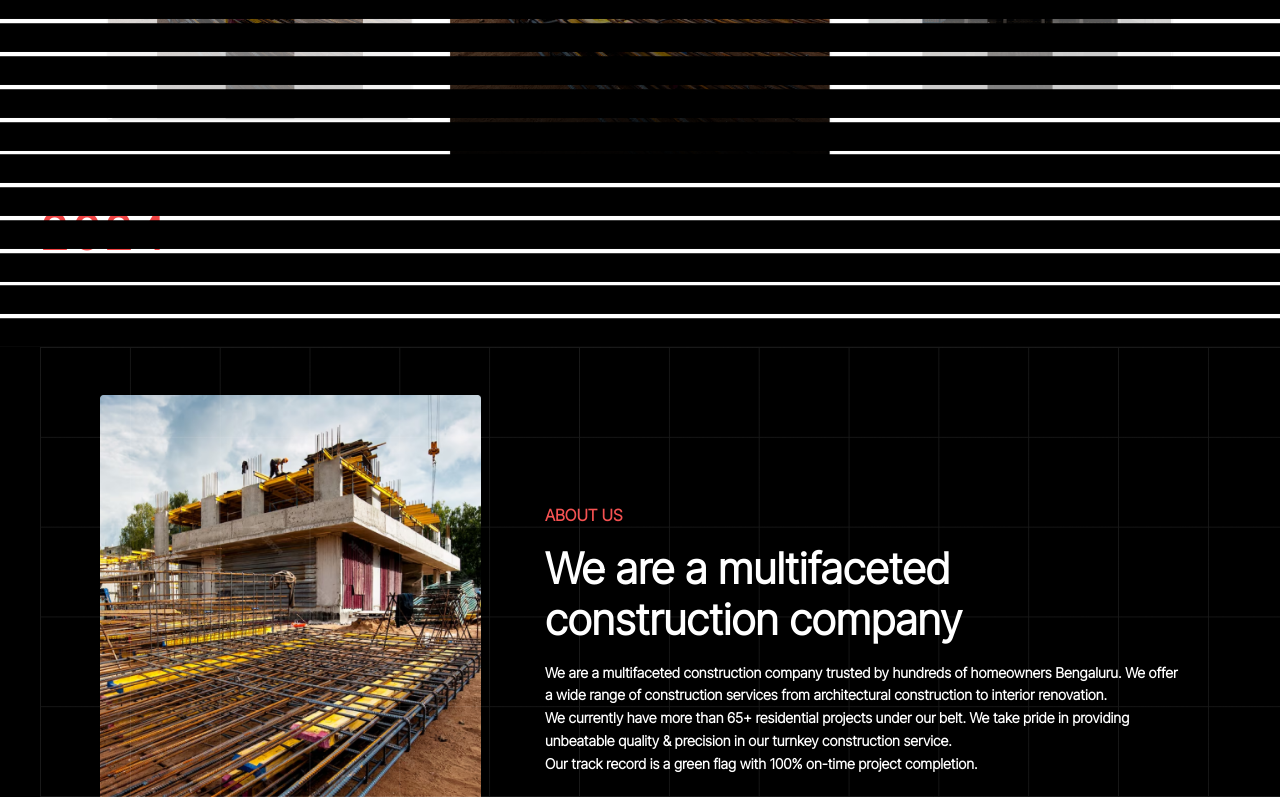
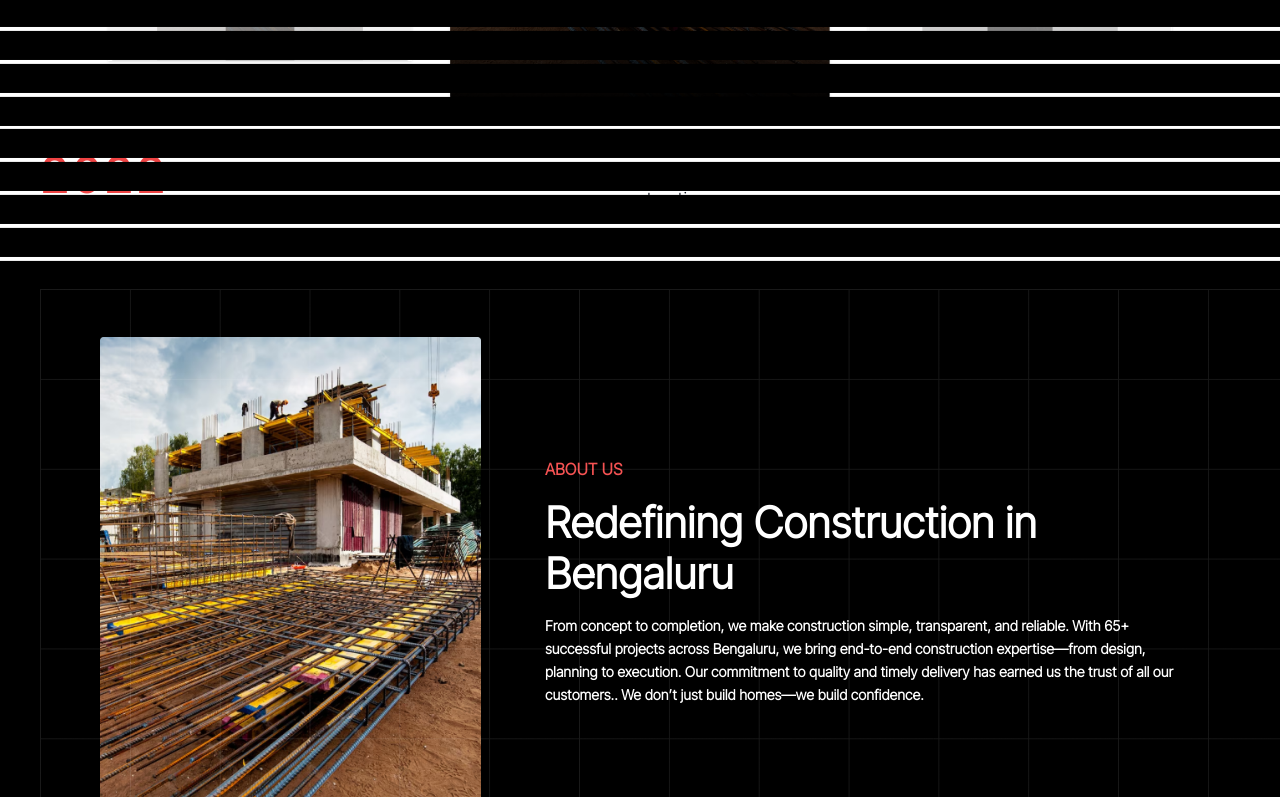
Before and after one commit to Pravu-lab/Brixline, a Next.js app: page /about in a window 1280 px wide. Shown: the part 1943-2740 px from the top of the page. Built offline with nearby package versions, Linux system fonts and the light colour scheme.

Commit message:
Text Changes and slider

```diff
--- a/src/Components/Aboutus.tsx
+++ b/src/Components/Aboutus.tsx
@@ -6,7 +6,7 @@ import Image from 'next/image'
 const Aboutus = () => {
   return (
     <main className="min-h-[calc(100vh-80px)]">
-<div className='px-2 md:px-10 py-8 sm:py-12 relative bg-black !w-full overflow-y-hidden'>
+<div className='px-2 md:px-10 py-8 sm:py-12 relative bg-black !w-full overflow-hidden'>
     <div className='flex w-[90%] m-auto gap-16 flex-col sm:flex-row'>
         <div className='w-full sm:w-[60%]'>
                     <Image
@@ -22,12 +22,14 @@ const Aboutus = () => {
                 About us
             </SubTitle>
             <Title className='text-left text-white'>
-            We are a multifaceted construction company
+            Redefining Construction in Bengaluru
             </Title>
             <Description className='text-white'>
-            We are a multifaceted construction company trusted by hundreds of homeowners Bengaluru. We offer a wide range of construction services from architectural construction to interior renovation.<br/>
-            We currently have more than 65+ residential projects under our belt. We take pride in providing unbeatable quality & precision in our turnkey construction service.<br/>
-            Our track record is a green flag with 100% on-time project completion.
+           From concept to completion, we make construction simple, transparent, and reliable.
+With 65+ successful projects across Bengaluru, we bring end-to-end construction expertise—from design, planning to execution.
+Our commitment to quality and timely delivery has earned us the trust of all our customers..
+We don’t just build homes—we build confidence.
+
             </Description>
         </div>
     </div>
@@ -66,14 +68,14 @@ const Aboutus = () => {
             <path d="M10.6667 4V12" stroke="#F55252" strokeWidth="2" strokeLinecap="round" strokeLinejoin="round"/>
             </svg>,
             title: '100% Money Safety',
-            desc: 'Safe payments through escrow for stress-free building.',
+            desc: 'Safe payments through ESCROW for stress-free building.',
           },
           {
             icon: <svg xmlns="http://www.w3.org/2000/svg" width="33" height="32" viewBox="0 0 33 32" fill="none">
             <path d="M27.0665 17.3333C27.0665 23.9999 22.3998 27.3333 16.8532 29.2666C16.5627 29.365 16.2472 29.3603 15.9598 29.2533C10.3998 27.3333 5.73315 23.9999 5.73315 17.3333V7.99995C5.73315 7.64633 5.87363 7.30719 6.12368 7.05714C6.37373 6.80709 6.71287 6.66662 7.06649 6.66662C9.73315 6.66662 13.0665 5.06662 15.3865 3.03995C15.669 2.79861 16.0283 2.66602 16.3998 2.66602C16.7714 2.66602 17.1307 2.79861 17.4132 3.03995C19.7465 5.07995 23.0665 6.66662 25.7332 6.66662C26.0868 6.66662 26.4259 6.80709 26.676 7.05714C26.926 7.30719 27.0665 7.64633 27.0665 7.99995V17.3333Z" stroke="#F55252" strokeWidth="2" strokeLinecap="round" strokeLinejoin="round"/>
             </svg>,
             title: '20-Year Structural Warranty',
-            desc: 'It’s a long-lasting quality you can trust.',
+            desc: 'Long-Lasting quality you can trust.',
           },
           {
             icon: <svg xmlns="http://www.w3.org/2000/svg" width="33" height="32" viewBox="0 0 33 32" fill="none">
@@ -86,7 +88,7 @@ const Aboutus = () => {
             <path d="M4.80005 13.3335H10.1334" stroke="#F55252" strokeWidth="2" strokeLinecap="round" strokeLinejoin="round"/>
             <path d="M11.4668 2.6665V7.99984" stroke="#F55252" strokeWidth="2" strokeLinecap="round" strokeLinejoin="round"/>
             </svg>,
-            title: 'Build Now, Pay Later',
+            title: 'Easy Finance Option',
             desc: 'Easy EMI and construction finance options.',
           },
           {
--- a/src/Components/AboutusSlider.tsx
+++ b/src/Components/AboutusSlider.tsx
@@ -9,40 +9,40 @@ import PageFillAnimation from "./PageFillAnimation";
 
 const slides = [
   {
-    year: 2024,
+    year: 2022,
     image: "/service1.png",
-    title: "Crossed 600 Units Mark.",
-    text: "Launched 5 New Projects. Expanded Our Real Estate Reach.",
+    title: "Laying the Foundation",
+    text: "Started with a clear vision to bring quality and structure to commercial construction.",
+  },
+  {
+    year: 2022,
+    image: "/service2.png",
+    title: "First Milestone Achieved.",
+    text: "Secured our first commercial project—marking the beginning of our journey.",
   },
   {
     year: 2023,
-    image: "/service2.png",
-    title: "Crossed 600 Units Mark.",
-    text: "We Have Booked Projects Which Will Provide Home To 600+ Families.",
-  },
-  {
-    year: 2022,
     image: "/service1.png",
-    title: "Crossed 600 Units Mark.",
-    text: "Launched 5 New Projects. Expanded Our Real Estate Reach.",
+    title: "Gaining Momentum",
+    text: "Successfully closed 20 commercial projects, building strong client trust and credibility.",
   },
   {
     year: 2024,
     image: "/service1.png",
-    title: "Crossed 600 Units Mark.",
-    text: "Launched 5 New Projects. Expanded Our Real Estate Reach.",
+    title: " Major Milestone",
+    text: "Celebrated the delivery of our 50th commercial project, reinforcing our commitment to excellence.",
   },
   {
-    year: 2023,
+    year: 2024,
     image: "/service2.png",
-    title: "Crossed 600 Units Mark.",
-    text: " We Have Booked Projects Which Will Provide Home To 600+ Families.",
+    title: "New Opportunities Emerge",
+    text: "Began receiving inquiries for residential construction, uncovering key challenges faced by homeowners.",
   },
   {
-    year: 2022,
+    year: 2025,
     image: "/service1.png",
-    title: "Crossed 600 Units Mark.",
-    text: "Launched 5 New Projects. Expanded Our Real Estate Reach.",
+    title: "Expanding Our Vision",
+    text: "Ventured into residential construction to simplify the building experience for people in Bengaluru—bringing reliability, transparency, and customer-first service.",
   },
 ];
 
--- a/src/Components/AboutusTextAnimation.tsx
+++ b/src/Components/AboutusTextAnimation.tsx
@@ -13,16 +13,14 @@ export default function ScrollingTextReveal() {
   });
 
   const text =
-    "Most customer centric company making Construction absolutely simple, transparent and reliable for everyone";
+    "Bringing reliability, transparency, and customer focus to make home construction simple for everyone.";
 
   return (
     <div className="px-3 md:px-10 py-8 sm:py-12 relative w-full md:w-[90%] mx-auto m-auto">
       {/* <div className="flex md:p-8 gap-4 justify-between items-center p-6"> */}
       <div className="flex md:flex-row items-center justify-center py-0 md:py-4 gap-4">
         <h2 className="my-0 font-semibold text-xs md:text-lg leading-[160%] text-black w-full md:w-1/2 md:p-4 py-2 md:py-10 md:mx-auto mx-auto">
-          It all started with an idea, that changed the way we look at
-          construction <br className="hidden md:block"/> today. We started with the aim of making the construction
-          simple, <br className="hidden md:block"/> transparent and reliable
+        After 3+ years in the commercial space and delivering over 65 projects, we recognized a pressing challenge in residential construction—and chose to address it, starting with Bengaluru.
         </h2>
         <Image
           src="/aboutLogo.png"
--- a/src/Components/Footer.tsx
+++ b/src/Components/Footer.tsx
@@ -41,10 +41,10 @@ export default function FooterSection() {
           {/* Left Content */}
           <div className='px-1 py-16'>
             <Title className="text-black mb-4 text-center md:text-left">
-              Hire The Best Home Construction Service
+              Get the best-in class home construction service:
             </Title>
             <h2 className="px-1 text-[12px] sm:text-[16px] font-bold uppercase text-gray-600 mb-8 text-center md:text-left">
-              Backed by renowned investors who believe in our vision to revolutionize the sports ecosystem.
+              Backed by top investors committed to our mission of revolutionizing the home construction industry.
             </h2>
 
             <div className="flex  items-center justify-between mt-12">
--- a/src/Components/Hero.tsx
+++ b/src/Components/Hero.tsx
@@ -99,10 +99,7 @@ const Hero = () => {
               we build it
             </MainTitle>
             <Description className="text-sm leading-[160%] mt-[11px] text-left text-white">
-              Crafting timeless spaces through innovative architecture, premium
-              materials,
-              <br />
-              and a commitment to enduring excellence.
+            Constructing dream homes with innovative design, unmatched quality<br/> and on-time delivery—where excellence meets value.
             </Description>
           </div>
 
--- a/src/Components/HomeCalculation.tsx
+++ b/src/Components/HomeCalculation.tsx
@@ -12,7 +12,7 @@ const HomeCalculation = () => {
       </Title>
 
       <Description className="text-white mb-14 font-extralight leading-[140%]">
-        Your Perfect Home, Designed & Built for You. <br />Hassle-free, On-Time, and Within Budget.
+        Get an estimate of your home construction cost. To help you plan better.
       </Description>
 
 <Link href="/cost-estimator">
--- a/src/Components/HowItWorks.tsx
+++ b/src/Components/HowItWorks.tsx
@@ -8,10 +8,10 @@ const HowItWorks = () => {
             {/* Left Section */}
             <div className="w-full md:w-[65%] order-1 md:order-0 px-4 md:px-0">
                 <h1 className="text-black text-[32px] sm:text-[48px] md:text-[60px] lg:text-[72px] font-medium leading-tight tracking-tight">
-                    Creating Spaces You’ll Love to Call Home
+                    Constructing Spaces You’ll Love to Call Home
                 </h1>
                 <p className="text-black text-base sm:text-lg mt-4 mb-6 max-w-[90%]">
-                    We combine industry expertise with a deep understanding of your vision to create a home that reflects your lifestyle, needs, and aspirations. From planning to completion, we make the process smooth and stress-free.
+                    We blend industry expertise with your vision to build homes that reflect your lifestyle. Our team combines youthful energy with experienced insight for balanced, innovative execution. From start to finish, we ensure a smooth, transparent, and stress-free construction journey.
                 </p>
                 <Image
                     src="/howitworks.png"
--- a/src/Components/WhyChooseUs.tsx
+++ b/src/Components/WhyChooseUs.tsx
@@ -20,7 +20,7 @@ const uspPoints = [
       </svg>
     ),
     title: "On-Time Delivery",
-    desc: "Your home, delivered on time, or we pay you a penalty. No excuses.",
+    desc: "Intelligent scheduling and an efficient process to ensure on-time delivery.",
   },
   {
     icon: ( //fixed pricing
@@ -83,8 +83,7 @@ const WhyChooseUs = () => {
         Excellence
       </Title>
       <Description className="text-black opacity-50 mb-10">
-        Your Perfect Home, Designed & Built for You. Hassle-free, On-Time,{" "}
-        <br /> and Within Budget.
+       Your home, designed and built for you—on time, within budget, and without hassle.
       </Description>
       </motion.div>
 
--- a/src/Components/Work.tsx
+++ b/src/Components/Work.tsx
@@ -19,10 +19,18 @@ const Work = () => {
 
   const headings = [
     "Meet Our Expert",
-    "Meet Our Expert",
+    "Get a quotation",
     "Book With Us",
-    "Receive Designs",
-    "Receive Designs",
+    "Receive the Design",
+    "Settle-In",
+  ];
+
+    const infoTexts = [
+    "Schedule a meeting with our technical expert to learn more about our offerings.",
+    "Receive a clear, no-hidden-cost quotation with price protection.",
+    "Begin your dream home journey with a 5% booking of the estimated project cost.",
+    "Our in-house architects create innovative designs, refined until you're fully satisfied.",
+    "Settle into your dream home with a 20-year structural warranty"
   ];
 
   const handlePrev = () => {
@@ -134,12 +142,18 @@ const Work = () => {
       </div>
 
       {/* Info text */}
-      <div className="flex justify-center items-center mt-5 md:mt-8">
-        <p className="text-black text-center text-md md:text-xl px-0 md:px-0">
-          Good to go! You pay 8% of the estimated
-          <br className="hidden md:block" /> project cost as the booking amount
-          to start the house construction
-        </p>
+     <div className="overflow-hidden h-[80px] md:h-[100px] flex items-center mt-5 md:mt-8">
+        <motion.div
+          key={currentIndex}
+          initial={{ x: direction * 100, opacity: 0 }}
+          animate={{ x: 0, opacity: 1 }}
+          transition={{ duration: 0.5 }}
+          className="w-full"
+        >
+          <p className="text-black text-center text-md md:text-xl px-0 md:px-0">
+            {infoTexts[currentIndex]}
+          </p>
+        </motion.div>
       </div>
 
       {/* Call-to-action */}
```
